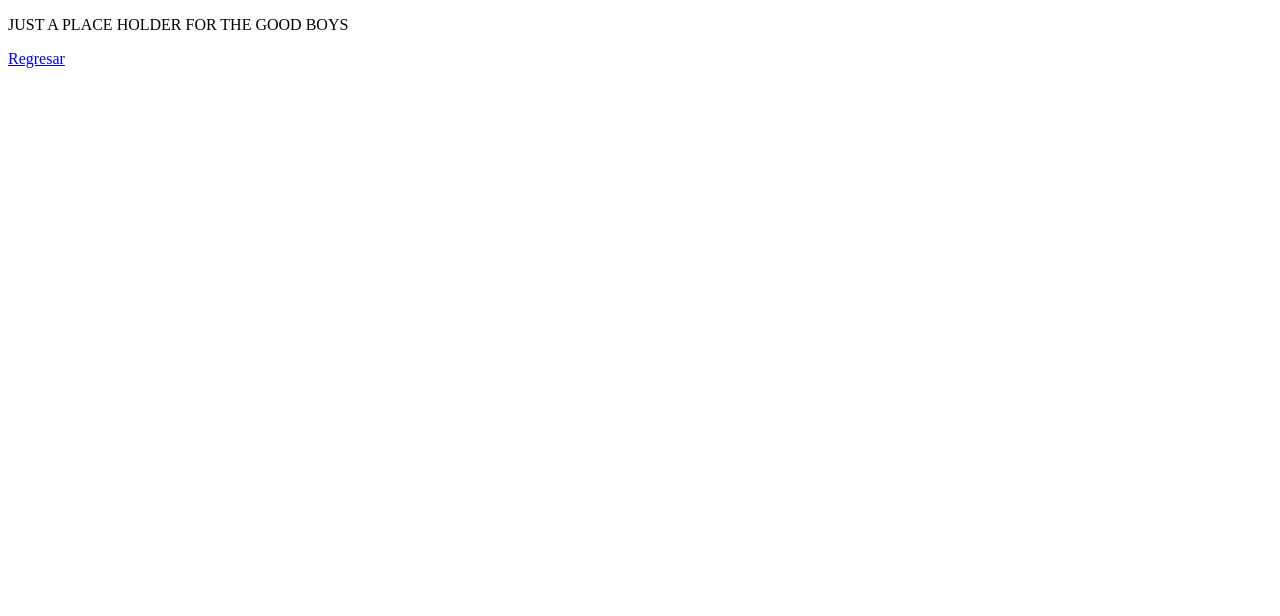
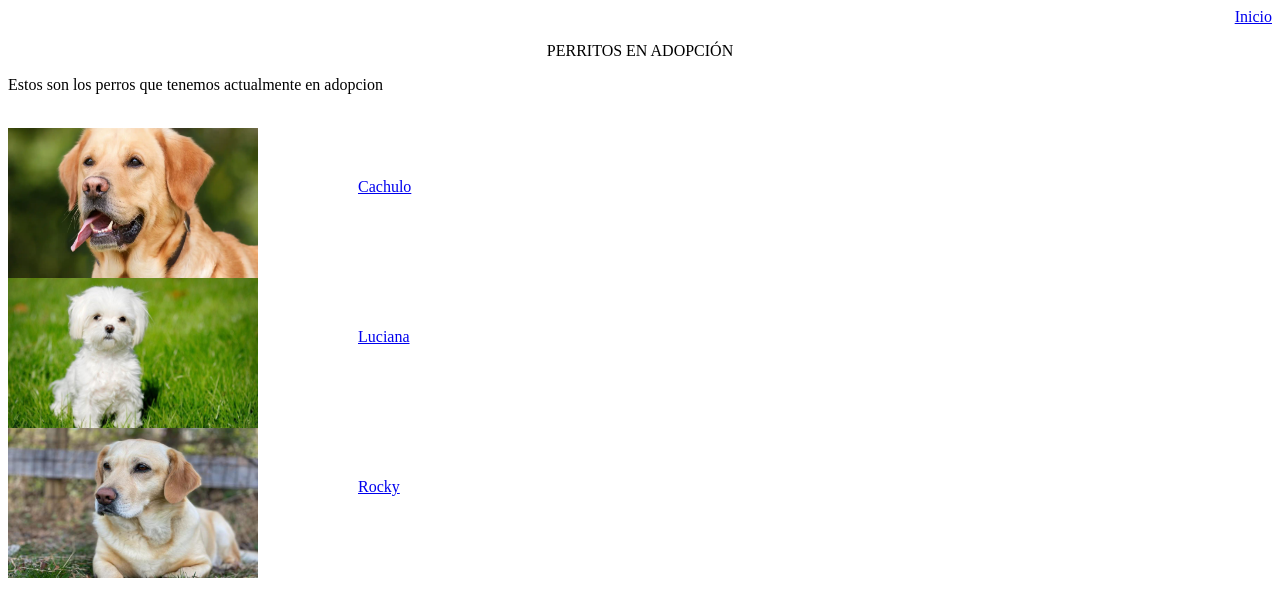
Before and after one commit to slickDhole/etPrograWeb2024, a plain HTML site: page Actividad 1 PW/Adoptar_perros.html in a window 1280 px wide. Drawn offline with Linux system fonts and the light colour scheme.

Commit message:
Add files via upload

```diff
--- a/Actividad 1 PW/Adoptar_perros.html
+++ b/Actividad 1 PW/Adoptar_perros.html
@@ -4,9 +4,32 @@
     <meta charset="UTF-8">
     <meta name="viewport" content="width=device-width, initial-scale=1.0">
     <title>Document</title>
+    <link rel="stylesheet" href="style.css">
 </head>
 <body>
-    <p>JUST A PLACE HOLDER FOR THE GOOD BOYS</p>
-    <a href="Prueba Brian Martel.html">Regresar</a>
+    <div style="text-align: right;"><a href="Prueba Brian Martel.html">Inicio</a></div>
+
+    <center><p>PERRITOS EN ADOPCIÓN</p></center>
+    <p>Estos son los perros que tenemos actualmente en adopcion</p>
+    <br>
+    <div class="contenedor">
+    <img src="Perro1imagen.jpg" alt="Cachulo" width="250" height="150" >
+    <a href="Perro1.html" class="texto">Cachulo</a></div>
+
+    <div class="contenedor">
+        <img src="Perro2imagen.jpg" alt="Luciana" width="250" height="150">
+        <a href="Perro2.html" class="texto">Luciana</a>
+    </div>
+
+    <div class="contenedor">
+        <img src="Perro3imagen.jpg" alt="Rocky" width="250" height="150">
+        <a href="Perro3.html" class="texto">Rocky</a>
+    </div>
+
+    <div class="texto"></div>
+
+
+
+
 </body>
 </html>
```
